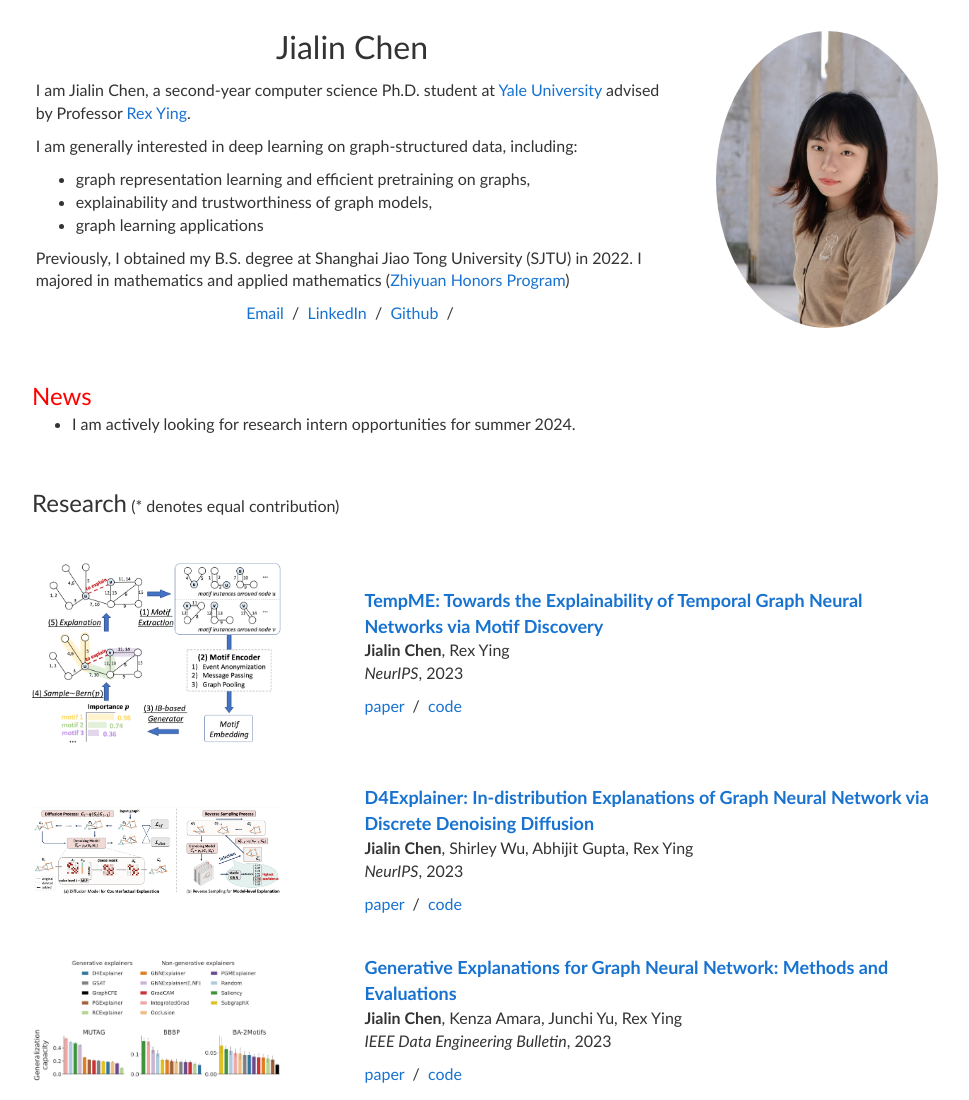
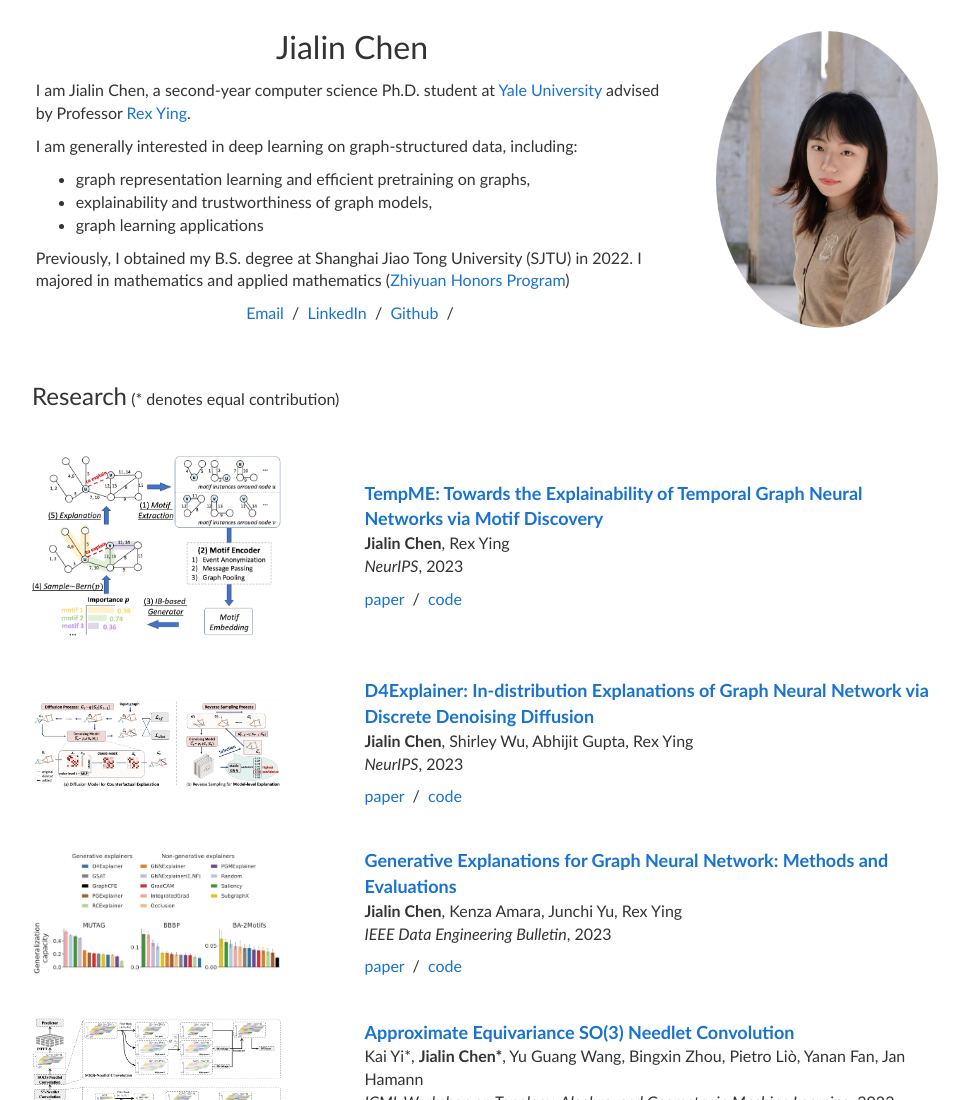
Before and after one commit to Cather-Chen/Cather-Chen.github.io, a plain HTML site: page index.html in a window 1280 px wide. Shown: the top 1100 px of the page, without its empty margins (153-1122 px from the left). Drawn offline with nearby package versions, Linux system fonts and the light colour scheme.

Commit message:
Update index.html

```diff
--- a/index.html
+++ b/index.html
@@ -59,7 +59,7 @@
 
 
 
-        <table style="width:100%;border:0px;border-spacing:0px;border-collapse:separate;margin-right:auto;margin-left:auto;"><tbody>
+<!--         <table style="width:100%;border:0px;border-spacing:0px;border-collapse:separate;margin-right:auto;margin-left:auto;"><tbody>
           <tr>
             <td style="padding:20px;width:100%;vertical-align:middle">
               <heading><font color="red">News</font></heading>
@@ -68,7 +68,7 @@
               </ul>
             </td>
           </tr>
-          </tbody></table>
+          </tbody></table> -->
 
 
           <table style="width:100%;border:0px;border-spacing:0px;border-collapse:separate;margin-right:auto;margin-left:auto;"><tbody>
```
